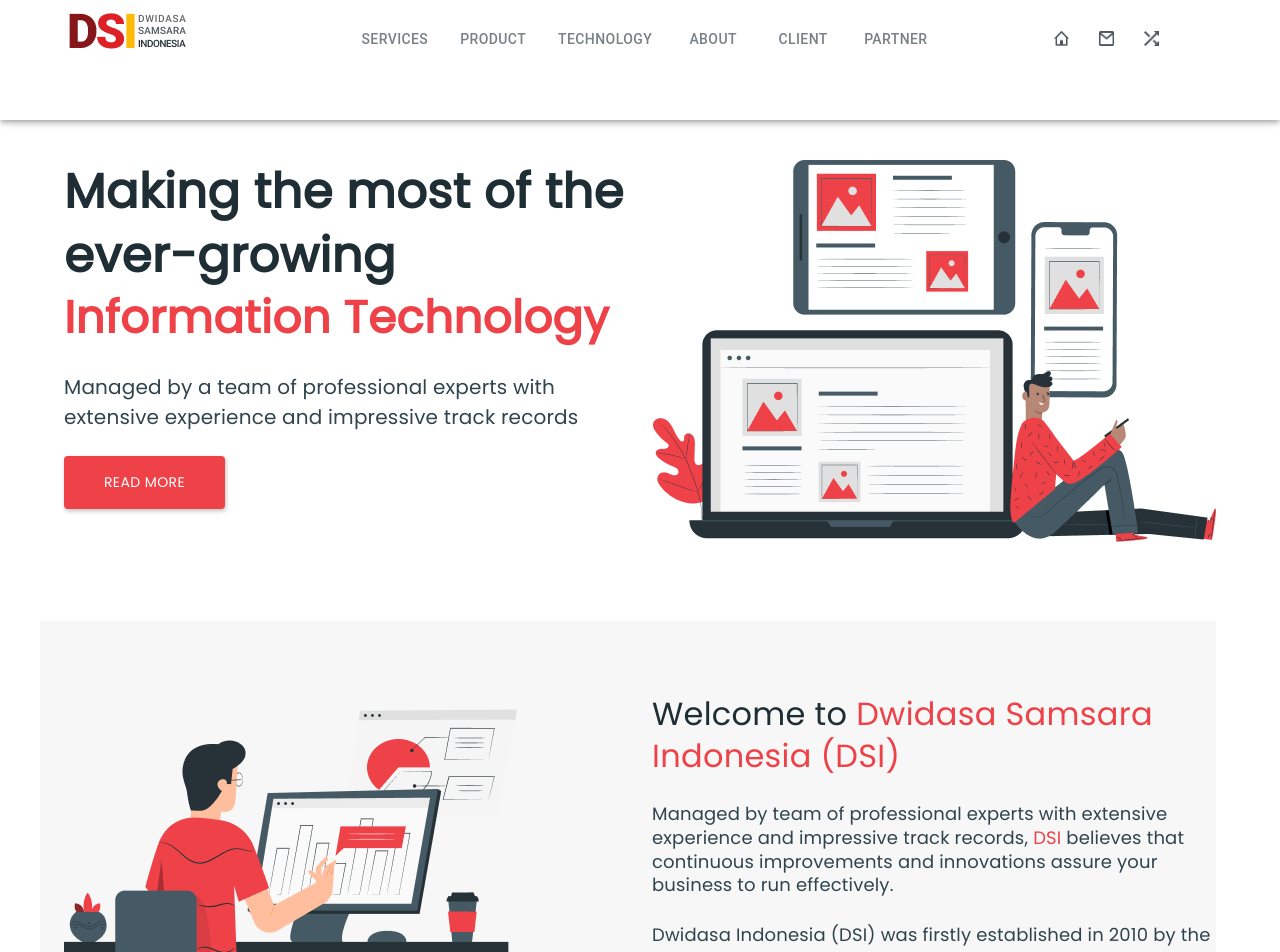
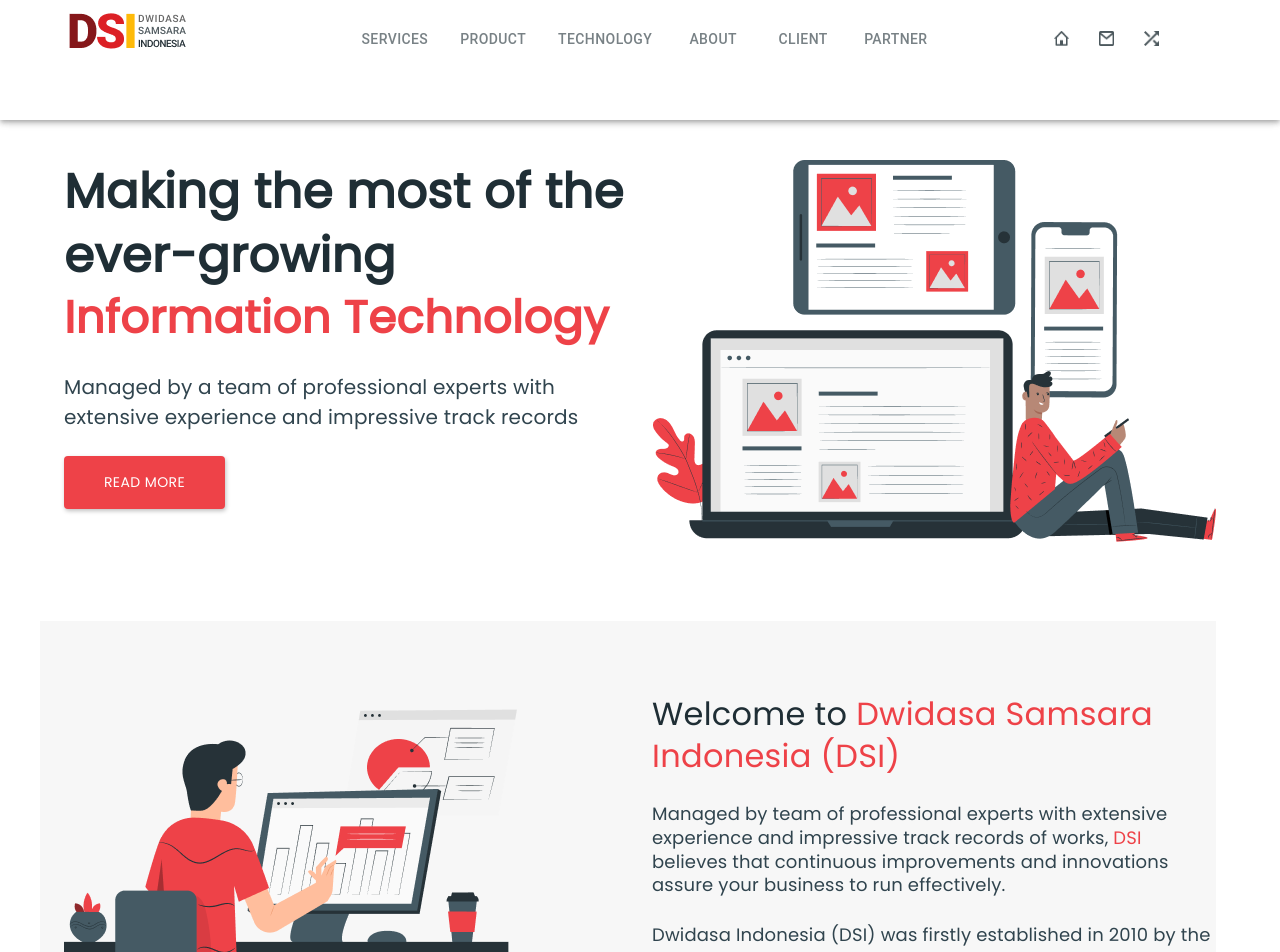
Before and after one commit to arashkhattal/React_landingpage, a React (Create React App) app: page / in a window 1280 px wide. Shown: the top 952 px of the page. Built offline with nearby package versions, Linux system fonts and the light colour scheme.

Commit message:
Update secpage.js

```diff
--- a/src/pages/secpage.js
+++ b/src/pages/secpage.js
@@ -72,7 +72,7 @@
                   }}
                 >
                   Managed by team of professional experts with extensive
-                  experience and impressive track records,{" "}
+                  experience and impressive track records of works,{" "}
                   <span sx={{ color: "#ee4248" }}>DSI</span> believes that
                   continuous improvements and innovations assure your business
                   to run effectively.
```
